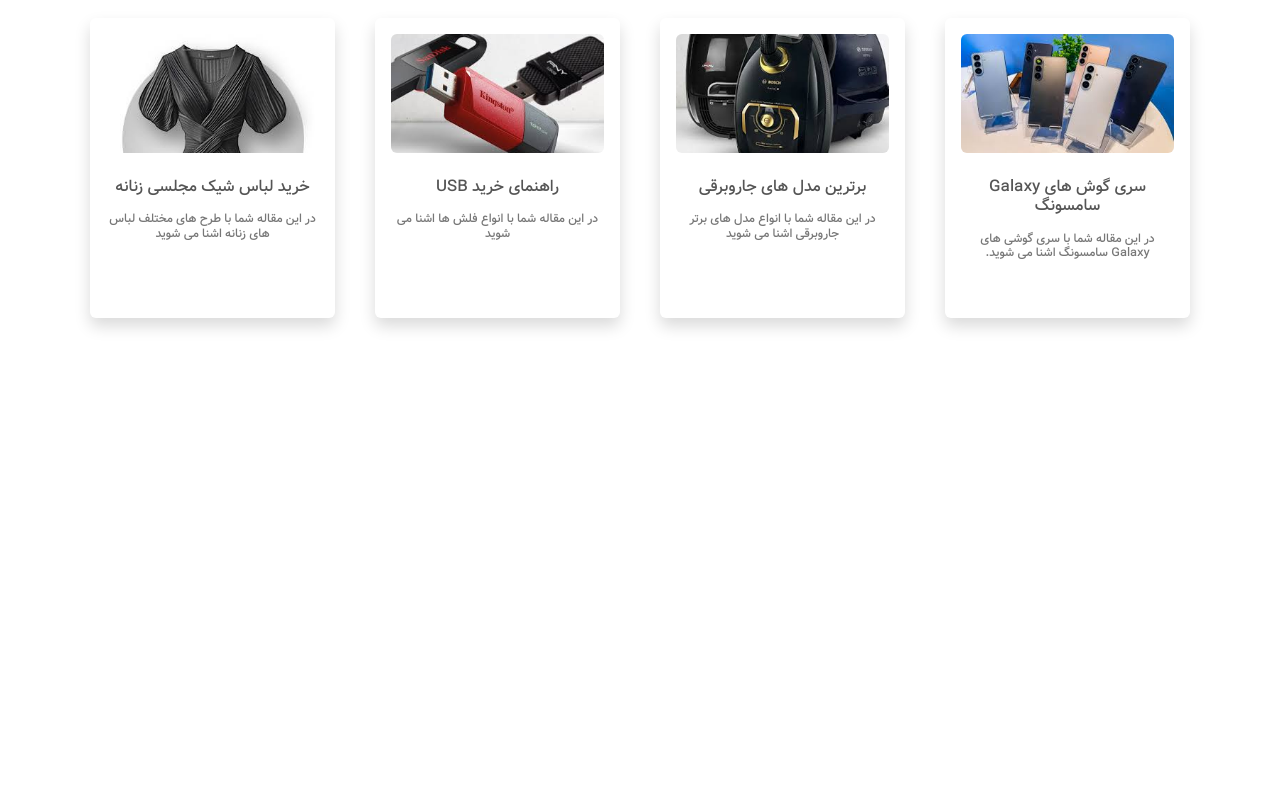
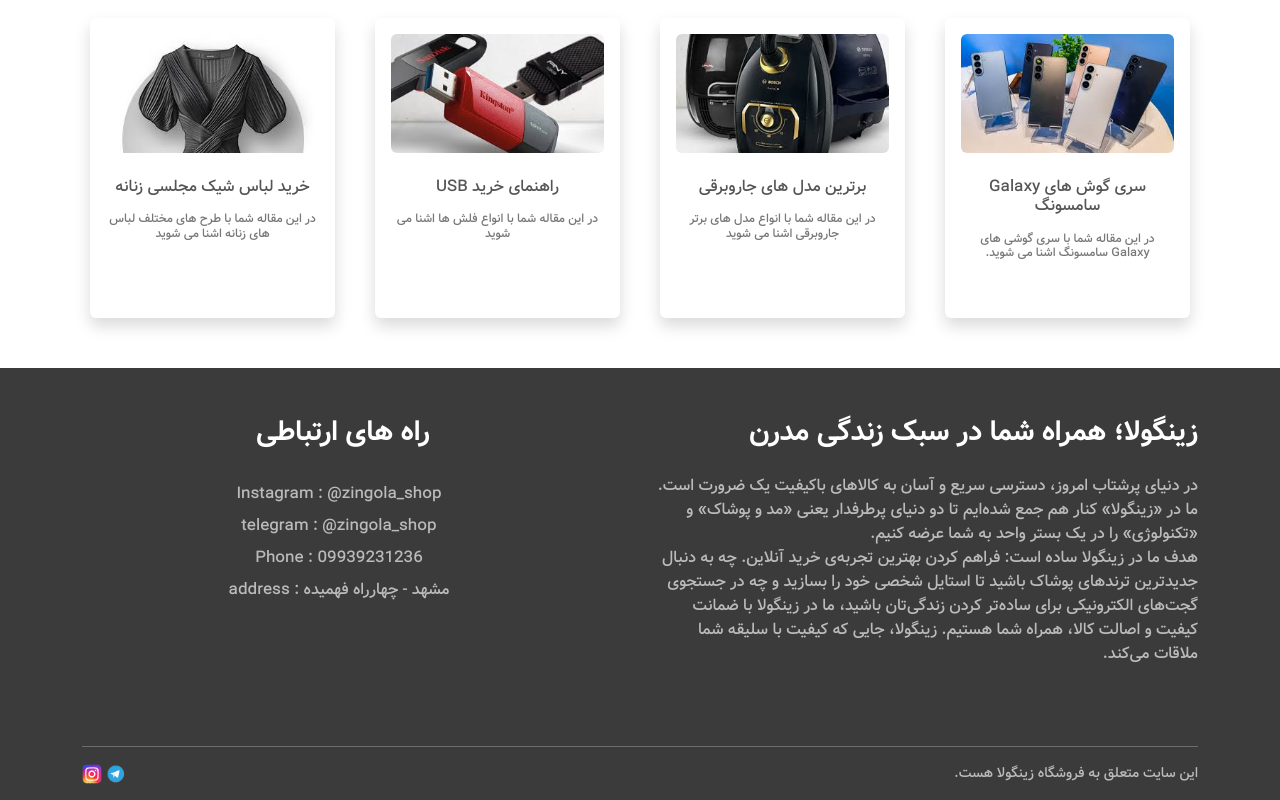
Before and after one commit to Mohammad-Javad-Hojaji/Zingola-Shop, a React (Create React App) app: page / in a window 1280 px wide. Shown: the part 2789-3589 px from the top of the page. Before the commit the page ends 3395 px from the top, so only its background shows below. Built offline with nearby package versions, Linux system fonts and the light colour scheme; data requests are answered from the project's data file.

Commit message:
feat: I added a footer component
	Now my shop have a footer and I can use footer component
	every page of my website. Now you can see my footer in
	Home page and you will wee it in a lot of page of my website.

```diff
--- /dev/null
+++ b/src/components/Footer/Footer.jsx
@@ -0,0 +1,58 @@
+import styled from "./footer.module.css"
+import tel from "./../../assets/image/telegram.png"
+import ins from "./../../assets/image/instagram.png"
+import { Link } from "react-router-dom"
+export default function Footer() {
+    return (
+        <footer className="pt-5">
+            <div className="container-md">
+                <div className="row">
+                    <div className="col-12 col-md-6 pb-5">
+                        <h3 className="pb-3 bold"> زینگولا؛ همراه شما در سبک زندگی مدرن</h3>
+                        <p className="ddd">در دنیای پرشتاب امروز، دسترسی سریع و آسان به کالاهای باکیفیت
+                            یک ضرورت است. ما در «زینگولا» کنار هم جمع شده‌ایم تا دو
+                            دنیای پرطرفدار یعنی «مد و پوشاک» و «تکنولوژی»
+                            را در یک بستر واحد به شما عرضه کنیم.
+                            <br />
+                            هدف ما در زینگولا ساده است: فراهم کردن بهترین تجربه‌ی خرید
+                            آنلاین.
+
+                            چه به دنبال جدیدترین ترندهای پوشاک باشید تا استایل شخصی خود را بسازید و
+                            چه در جستجوی گجت‌های الکترونیکی برای ساده‌تر کردن زندگی‌تان باشید، ما در
+                            زینگولا با ضمانت کیفیت و اصالت کالا، همراه شما هستیم. زینگولا،
+                            جایی که کیفیت با سلیقه شما ملاقات می‌کند.
+                        </p>
+                    </div>
+                    <div className="col-12 col-md-6">
+                        <h3 className="pb-4 bold text-center ms-4">راه های ارتباطی</h3>
+                        <ul className="text-center">
+                            <li className="ddd pb-2">Instagram : @zingola_shop</li>
+                            <li className="ddd pb-2">telegram : @zingola_shop</li>
+                            <li className="ddd pb-2">Phone : 09939231236</li>
+                            <li className="ddd ltr">address : مشهد - چهارراه فهمیده</li>
+                        </ul>
+
+                    </div>
+                </div>
+                <hr />
+                <div className="row">
+                    <div className="col-9">
+                        <p className="ddd small">این سایت متعلق به فروشگاه زینگولا هست.</p>
+                    </div>
+                    <div className="col-3 ltr">
+                        <Link to="">
+                            <img src={ins} className={styled.pic} alt="instagram" />
+                        </Link>
+                        <Link to="">
+                            <img src={tel} className={styled.pic} alt="telegram" />
+                        </Link>
+
+
+                    </div>
+
+
+                </div>
+            </div>
+        </footer>
+    )
+}
--- /dev/null
+++ b/src/components/Footer/footer.module.css
@@ -0,0 +1,19 @@
+
+footer{
+    background-color: #2d2d2dee ;
+    color:#fff;
+    height: auto;
+    width: 100%;
+    margin-top: 50px;
+}
+
+.pic{
+    width: 20px;
+    height: 20px;
+    margin-right: 4px;
+}
+@media (max-width: 765px) {
+    footer{
+        padding-bottom: 50px;
+    }
+}
--- a/src/index.css
+++ b/src/index.css
@@ -64,3 +64,9 @@
 .pointer{
   cursor: pointer;
 }
+.ddd{
+  color: #bbb;
+}
+.ltr{
+  direction: ltr;
+}
--- a/src/pages/Home/Home.jsx
+++ b/src/pages/Home/Home.jsx
@@ -16,6 +16,7 @@
 import shoppingCard from "./../../assets/image/shopping card e.png"
 import HighVariety from "./../../assets/image/High variety.png"
 import Article from "../../components/Article/Article"
+import Footer from "../../components/Footer/Footer"
 
 
 function Home() {
@@ -166,7 +167,7 @@
                 </div>
             </div>
 
-            <br /><br /><br /><br /><br /><br /><br /><br /><br /><br /><br /><br />
+            <Footer />
         </>
     )
 }
```
Also changed, not shown: src/assets/image/instagram.png (added), src/assets/image/telegram.png (added).
